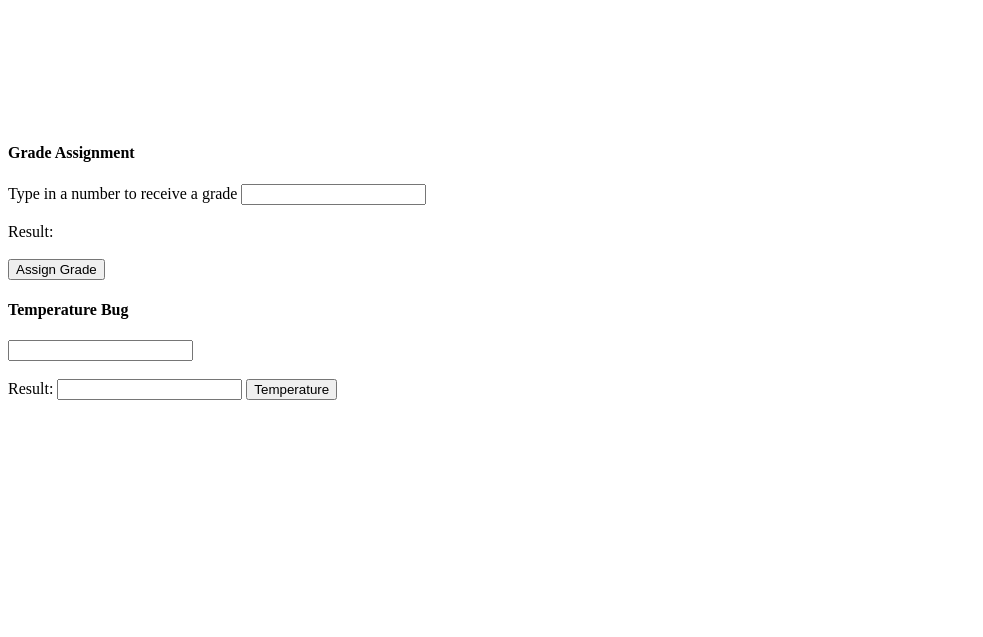
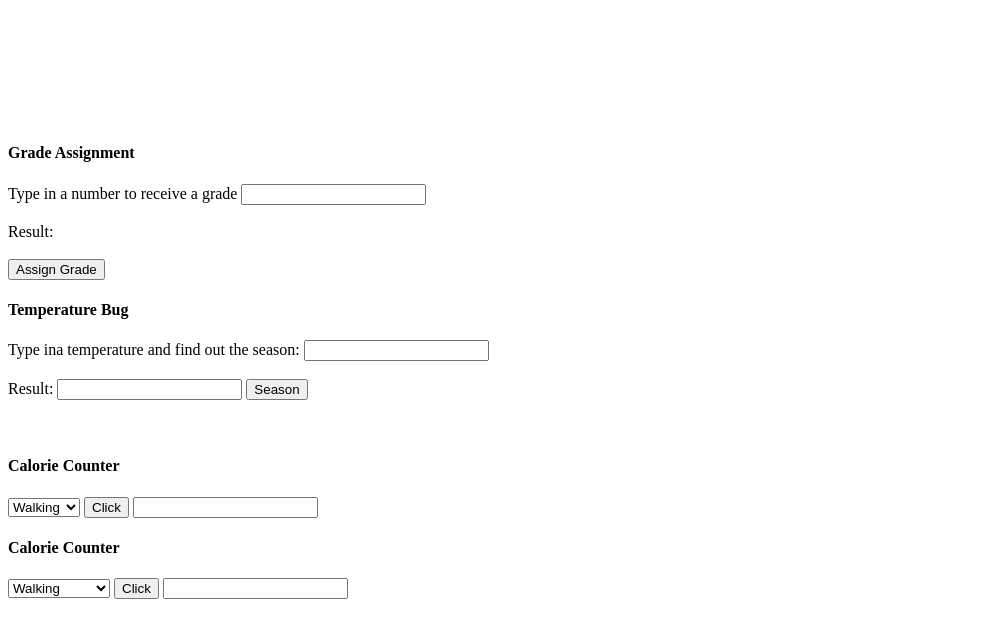
Before and after one commit to carrillo3705/carrillo3705.github.io, a plain HTML site: page miniprojects.html in a window 1280 px wide. Shown: the part 111-748 px from the top of the page, without its empty margins (0-983 px from the left). Drawn offline with Linux system fonts and the light colour scheme.

Commit message:
Add files via upload

```diff
--- a/miniprojects.html
+++ b/miniprojects.html
@@ -30,15 +30,41 @@
 
 <form name="project4">
     <h4>Temperature Bug</h4>
+    Type ina temperature and find out the season:
     <input name="input1" type="text">
     <br><br>
     Result: <input name="result" type="text" readonly="true">
-    <button type="button" onclick="document.project4.result.value=temperatureBug();showSeason()">Temperature</button>
+    <button type="button" onclick="document.project4.result.value=temperatureBug();showSeason()">Season</button>
     <img id="winter" src="https://upload.wikimedia.org/wikipedia/commons/thumb/d/d6/CathedralofLearningLawinWinter.jpg/1200px-CathedralofLearningLawinWinter.jpg" height="100">
     <img id="fall" src="https://www.almanac.com/sites/default/files/styles/primary_image_in_article/public/image_nodes/fall-1072821_1920_0.jpg?itok=RVWlyrst" height="100">
     <img id="spring" src="http://az616578.vo.msecnd.net/files/2017/02/26/636236647891795212206877548_1229d40ff6f484cd0fe33425ef5c92a3.jpg" height="100">
     <img id="summer" src="http://www.hawaiimagazine.com/sites/default/files/field/image/Oahu-Sunset-Beach-PB57photos-ThinkstockPhotos-592666980.jpg" height="100">
 </form>
+<br><br>
+<form name="project5">
+    <h4>Calorie Counter</h4>
+    <select id="myList">
+        <option>Walking</option>
+        <option>Running</option>
+    </select>
+    <button type="button" onclick="project5.result.value=dropDown()">Click</button>
+    <input name="result">
+</form>
+
+
+<form name="project6">
+    <h4>Calorie Counter</h4>
+    <select id="workList">
+        <option value="walking">Walking</option>
+        <option value="running">Running</option>
+        <option value="programming">Programming</option>
+
+    </select>
+    <button type="button" onclick="project6.result.value=returnWork()">Click</button>
+    <input name="result">
+
+</form>
+
 
 
 
--- a/miniprojects.js
+++ b/miniprojects.js
@@ -56,8 +56,37 @@ else if(temp >= 76){
 
 function showSeason() { var result = (document.project4.result.value);
 
-if (result = "Winter")
+if (result = "Winter"){
+    return document.project4.getElementById(winter)
+}
 
 
 
 }
+
+function dropDown() {
+
+    var myList = document.getElementById(myList);
+    var activity = myList.options[myList.selectedIndex].text;
+    return activity;
+}
+
+function returnWork()
+{
+  var activity = document.getElementById('workList').value;
+  //return activity
+    if (activity == "walking")
+    {
+        return "power walk, or uh walk the dog"
+    }
+
+    else if (activity == "running")
+    {
+        return "vry tired.";
+    }
+
+    else if ( activity == "programming")
+    {
+        return "best exercise ever.";
+    }
+}
```
